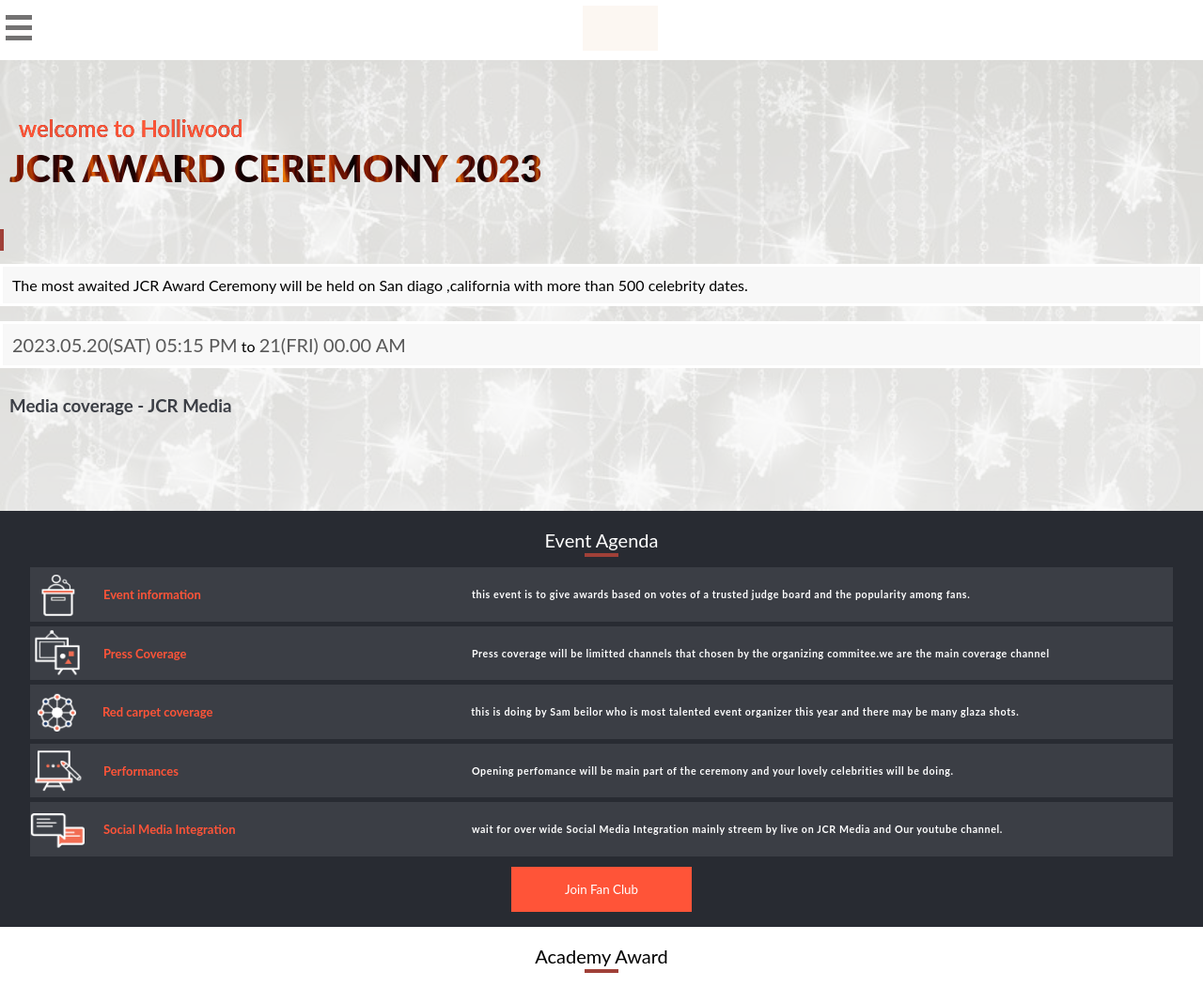
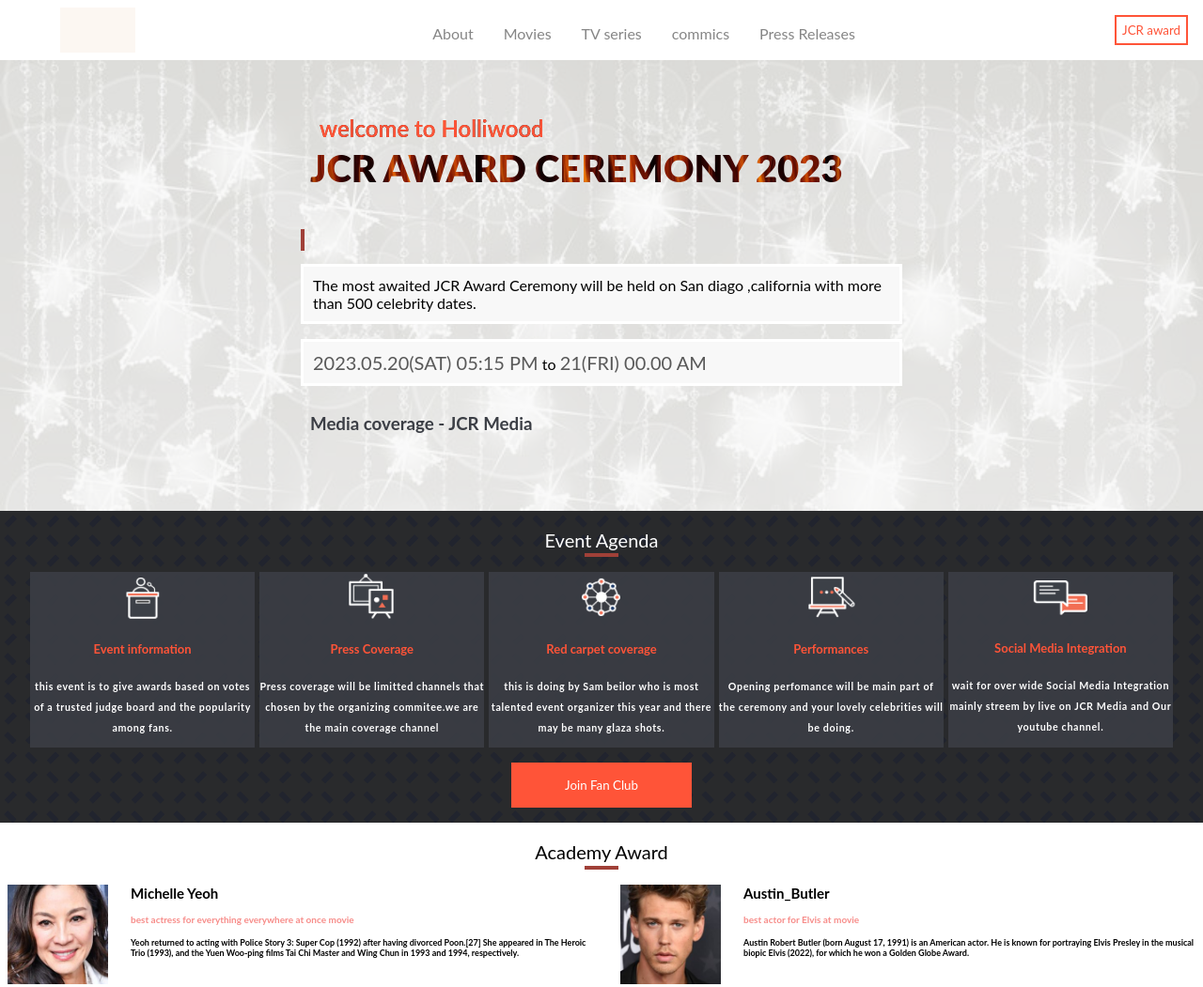
Before and after one commit to yashodhicy/JCRPictures, a website: page index.html in a window 1280 px wide. Shown: the top 1051 px of the page at 94% size. Drawn offline with Linux system fonts and the light colour scheme.

Commit message:
implement desktop version home page

```diff
--- a/index.html
+++ b/index.html
@@ -19,20 +19,21 @@
                 <span class="line"></span>
                 <span class="line"></span>
             </button>
-            <a href="index.html"><img id="logo" alt="logo" src="images/JCR.gif" loop="infinite"></a>
+            <a href="index.html"><img class="logo" alt="logo" src="images/JCR.gif" loop="infinite"></a>
         </nav>
     </header>
 
     <section id="menu" class="hide">
         <nav id="mobile-menu">
-
+            <a href="index.html"> <img class="logo" alt="logo" src="images/JCR.gif" loop="infinite"></a>
             <ul id="mobilelist">
                 <li><a href="about.html">About</a></li>
-                <li><a href="#contact-form">Movies</a></li>
-                <li><a href="#contact-form">TV series</a></li>
-                <li><a href="#contact-form">commics</a></li>
-                <li><a href="#contact-form">Press Releases</a></li>
+                <li><a href="#">Movies</a></li>
+                <li><a href="#">TV series</a></li>
+                <li><a href="#">commics</a></li>
+                <li><a href="#">Press Releases</a></li>
             </ul>
+            <button id="fifth" >JCR award</button>
         </nav>
     </section>
     <section id="introduction">
@@ -86,10 +87,25 @@
 
         </div>
     </section>
+    <section id="partners" class="partnershide">
+        <h2>Partners</h2>
+        <span class="topicline"></span>
+        <div>
+            <img src="images/JCRd.jpg">
+            <img src="images/JCRlg.jpg">
+            <img src="images/google.jpg">
+            <img src="images/marvel.jpg">
+            <img src="images/WB.jpg">
+        </div>
+    </section>
 </body>
 <footer>
     <div id="footdiv">
     <p>more<img id="arrow" src="images/arrowdown.png"></p>
     </div>
+    <div id="rights">
+    <img src="images/JCRd.jpg" alt="ownerlogo">
+    <p>JCR Pictures <br>Some right reserved.</p>
+    </div>
 </footer>
 </html>
--- a/style.css
+++ b/style.css
@@ -1,3 +1,4 @@
+/* stylelint-disable no-descending-specificity */
 html {
   scroll-behavior: smooth;
 }
@@ -52,7 +53,7 @@ header nav a {
   width: 100%;
 }
 
-#logo {
+.logo {
   align-self: center;
   height: 3rem;
   width: 5rem;
@@ -103,11 +104,6 @@ header nav a {
   transform: rotate(-45deg);
 }
 
-.rotate :nth-child(2),
-.rotate:nth-child(3) {
-  top: 50%;
-}
-
 /* mobile menu  */
 
 #mobile-menu {
@@ -120,10 +116,13 @@ header nav a {
   z-index: 998;
 }
 
+#mobile-menu a img {
+  display: none;
+}
+
 #mobilelist ul {
   display: block;
   height: 100%;
-  border: 1px solid red;
 }
 
 #mobilelist li {
@@ -138,6 +137,17 @@ header nav a {
   text-decoration: none;
 }
 
+#fifth {
+  display: none;
+  color: #ff5438;
+  margin-right: 1rem;
+  border: 2px solid #ff5438;
+  background-color: white;
+  height: 2rem;
+  margin-top: 1rem;
+  font-family: 'lato',sans-serif;
+}
+
 /* #introduction section */
 
 #introduction {
@@ -146,10 +156,24 @@ header nav a {
   margin-top: 4rem;
 }
 
-#introduction div {
+#intro::before,
+#aboutintro::before {
+  content: "";
+  display: block;
+  position: absolute;
+  top: 0;
+  left: 0;
+  right: 0;
+  bottom: 0;
   background-color: rgba(248, 248, 248, 0.75);
+  z-index: -1;
+}
+
+#intro,
+#aboutintro {
+  background-color: transparent;
   min-height: 30rem;
-  width: 100%;
+  z-index: 1;
 }
 
 #intro h1 {
@@ -192,7 +216,7 @@ time {
 
 /* event section  */
 #event {
-  background: url(pattern_bg.png), #282b32;
+  background: url(images/pattern.png), #292a2c;
   mix-blend-mode: normal;
   padding-bottom: 1rem;
   width: 100%;
@@ -207,7 +231,6 @@ time {
 
 #agenda {
   display: grid;
-  width: 95%;
   grid-template-columns: auto;
   gap: 0.313rem;
   padding: 0.688rem 0.75rem;
@@ -220,7 +243,7 @@ time {
   align-items: center;
   padding: 0;
   gap: 0.558rem;
-  background: url(pattern_bg.png), #3b3e45;
+  background-color: rgb(59, 62, 69, 0.9);
 }
 
 .card h2 {
@@ -273,6 +296,11 @@ time {
   line-height: 28px;
 }
 
+.partnershide,
+#rights {
+  display: none;
+}
+
 /* add style to dianamic div  */
 
 #namelist {
@@ -296,7 +324,9 @@ time {
   padding: 0 0.5rem;
   width: 6.69rem;
   height: 6.65rem;
-  flex: 1;
+  object-fit: cover;
+  max-width: 100%;
+  max-height: 100%;
 }
 
 .text {
@@ -477,10 +507,120 @@ footer {
   align-items: center;
 }
 
-/* stylelint-disable-next-line no-descending-specificity */
 footer p {
   color: #3b3e45;
   font-weight: 700;
   font-size: 10px;
   line-height: 13px;
 }
+
+/* -------------Desktop version ---------- */
+
+@media screen and (min-width: 768px) {
+  header {
+    display: none;
+  }
+
+  #menu {
+    display: flex;
+    width: 100%;
+    justify-content: center;
+  }
+
+  #mobile-menu {
+    display: flex;
+    top: 0;
+    left: 0;
+    background-color: white;
+    flex-direction: row;
+    height: 4rem;
+    justify-content: space-between;
+  }
+
+  #mobilelist {
+    display: flex;
+    flex-direction: row;
+    justify-content: center;
+    gap: 2rem;
+  }
+
+  #mobile-menu a img {
+    margin-left: 4rem;
+    margin-top: 0.5rem;
+    display: flex;
+    height: 3rem;
+  }
+
+  #fifth {
+    display: block;
+  }
+
+  #mobilelist li a {
+    color: #868686;
+  }
+
+  #mobile-nav {
+    display: none;
+  }
+
+  /* -----section1----- */
+  #intro {
+    width: 50%;
+    margin: auto;
+  }
+
+  /* -----section2----- */
+  #agenda {
+    grid-template-columns: repeat(5, 1fr);
+    justify-content: center;
+    text-align: center;
+    padding: 1rem 2rem;
+  }
+
+  .card {
+    display: flex;
+    flex-direction: column;
+    justify-content: center;
+    align-items: center;
+    gap: 10px;
+  }
+
+  .card h2 {
+    flex: 1;
+    padding: 0;
+    width: 100%;
+  }
+
+  .card p {
+    margin-top: 0;
+    padding: 0;
+    flex: 7;
+    align-items: center;
+  }
+
+  /* ------dyanamic section------ */
+  .person:nth-child(n+3) {
+    display: flex;
+  }
+
+  #namelist {
+    grid-template-columns: repeat(2,1fr);
+  }
+
+  .partnershide {
+    display: flex;
+  }
+
+  #footdiv {
+    display: none;
+  }
+
+  #rights {
+    display: flex;
+    width: 100%;
+    height: 100%;
+    justify-content: space-around;
+    align-items: center;
+    padding: 0.5rem 0;
+  }
+}
```
